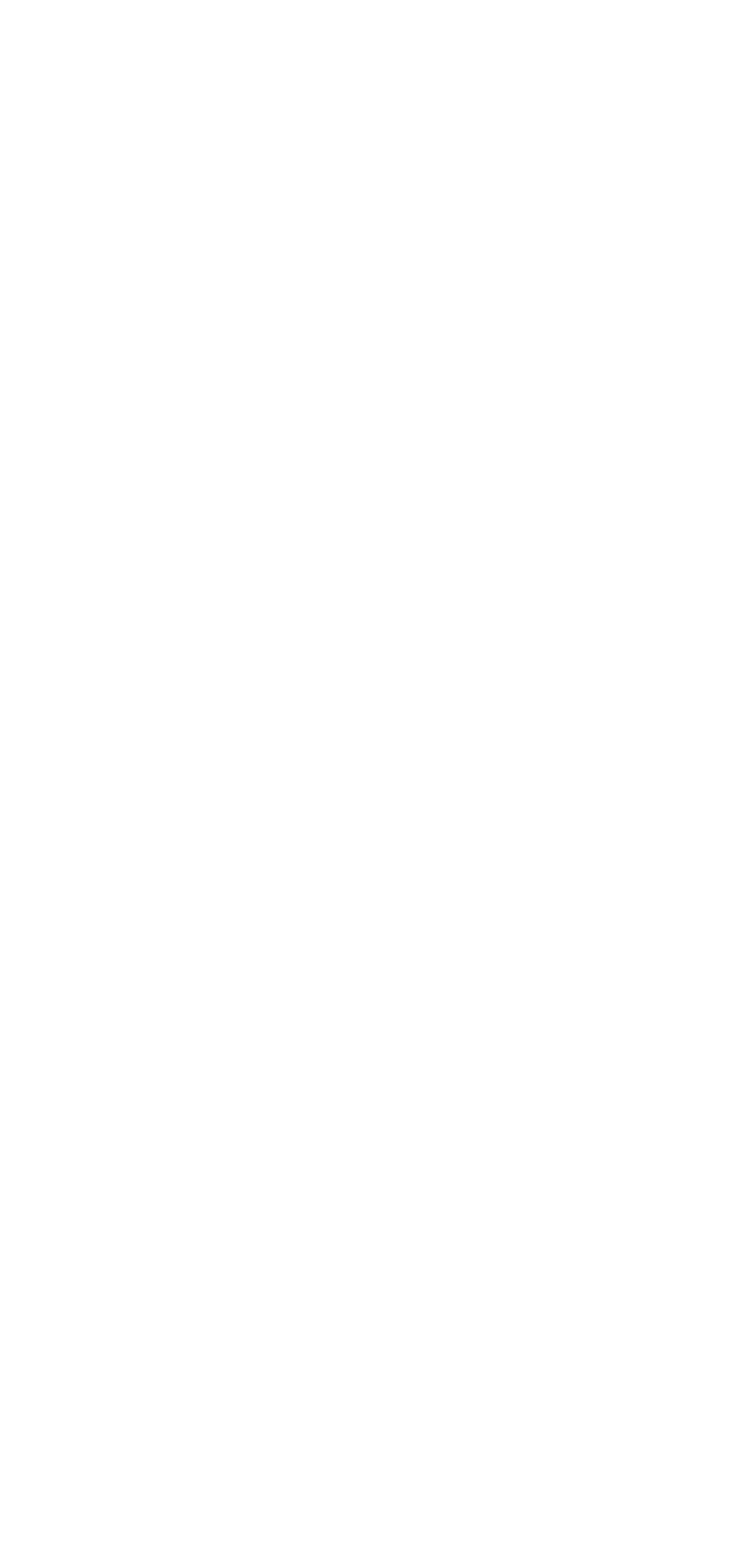
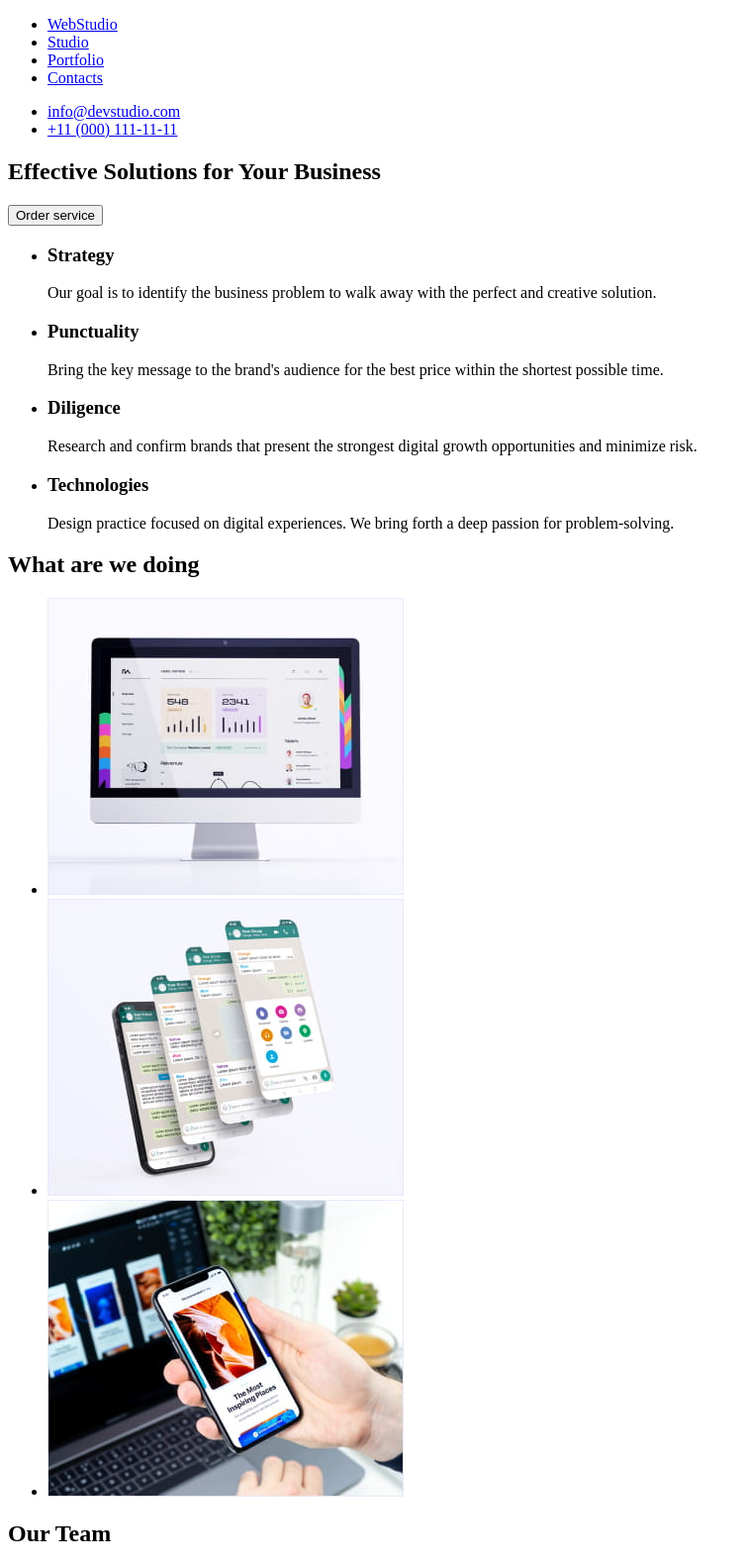
Before and after one commit to Anyanka2/goit-markup-hw-01, a plain HTML site: page index.html in a window 1280 px wide. Shown: the top 1580 px of the page at 99% size, without its empty margins (0-754 px from the left). Before the commit the page ends 800 px from the top, so only its background shows below. Drawn offline with Linux system fonts and the light colour scheme.

Commit message:
Update index.html

```diff
--- a/index.html
+++ b/index.html
@@ -1,12 +1,155 @@
 <!DOCTYPE html>
 <html lang="en">
-<head>
-    <meta charset="UTF-8">
-    <meta http-equiv="X-UA-Compatible" content="IE=edge">
-    <meta name="viewport" content="width=device-width, initial-scale=1.0">
-    <title>Document</title>
-</head>
-<body>
-
-</body>
+  <head>
+    <meta charset="UTF-8" />
+    <meta http-equiv="X-UA-Compatible" content="IE=edge" />
+    <meta name="viewport" content="width=device-width, initial-scale=1.0" />
+    <title>WebStudio</title>
+  </head>
+  <body>
+    <header>
+      <nav>
+        <ul>
+          <li>
+            <a href="./index.html">WebStudio</a>
+          </li>
+          <li>
+            <a href="./index.html">Studio</a>
+          </li>
+          <li>
+            <a href="#">Portfolio</a>
+          </li>
+          <li>
+            <a href="#">Contacts</a>
+          </li>
+        </ul>
+      </nav>
+      <ul>
+        <li>
+          <a href="mailto:info@devstudio.com">info@devstudio.com</a>
+        </li>
+        <li><a href="tel:+110001111111">+11 (000) 111-11-11</a></li>
+      </ul>
+    </header>
+    <main>
+      <section>
+        <h1>Effective Solutions for Your Business</h1>
+        <button type="button">Order service</button>
+      </section>
+      <section>
+        <h2 hidden>Our advantages</h2>
+        <ul>
+          <li>
+            <h3>Strategy</h3>
+            <p>
+              Our goal is to identify the business problem to walk away with the
+              perfect and creative solution.
+            </p>
+          </li>
+          <li>
+            <h3>Punctuality</h3>
+            <p>
+              Bring the key message to the brand's audience for the best price
+              within the shortest possible time.
+            </p>
+          </li>
+          <li>
+            <h3>Diligence</h3>
+            <p>
+              Research and confirm brands that present the strongest digital
+              growth opportunities and minimize risk.
+            </p>
+          </li>
+          <li>
+            <h3>Technologies</h3>
+            <p>
+              Design practice focused on digital experiences. We bring forth a
+              deep passion for problem-solving.
+            </p>
+          </li>
+        </ul>
+      </section>
+      <section>
+        <h2>What are we doing</h2>
+        <ul>
+          <li>
+            <img
+              src="./images/img11.jpg"
+              width="360"
+              height="300"
+              alt="Computer monitor with graphic images"
+            />
+          </li>
+          <li>
+            <img
+              src="./images/img12.jpg"
+              width="360"
+              height="300"
+              alt="Smartphone monitor with graphic images"
+            />
+          </li>
+          <li>
+            <img
+              src="./images/img13.jpg"
+              width="360"
+              height="300"
+              alt="Smartphone in man's hand"
+            />
+          </li>
+        </ul>
+      </section>
+      <section>
+        <h2>Our Team</h2>
+        <ul>
+          <li>
+            <img
+              src="./images/man11.jpg"
+              width="264"
+              height="260"
+              alt="Smiling bearded man"
+            />
+            <h3>Mark Guerrero</h3>
+            <p>Product Designer</p>
+          </li>
+          <li>
+            <img
+              src="./images/man12.jpg"
+              width="264"
+              height="260"
+              alt="Smiling man"
+            />
+            <h3>Tom Ford</h3>
+            <p>Frontend Developer</p>
+          </li>
+          <li>
+            <img
+              src="./images/wmn13.jpg"
+              width="264"
+              height="260"
+              alt="Smiling woman"
+            />
+            <h3>Camila Garcia</h3>
+            <p>Marketing</p>
+          </li>
+          <li>
+            <img
+              src="./images/man14.jpg"
+              width="264"
+              height="260"
+              alt="Smiling bearded man"
+            />
+            <h3>Daniel Wilson</h3>
+            <p>UI Designer</p>
+          </li>
+        </ul>
+      </section>
+    </main>
+    <footer>
+      <a href="./index.html">WebStudio</a>
+      <p>
+        Increase the flow of customers and sales for your business with digital
+        marketing & growth solutions.
+      </p>
+    </footer>
+  </body>
 </html>
```
